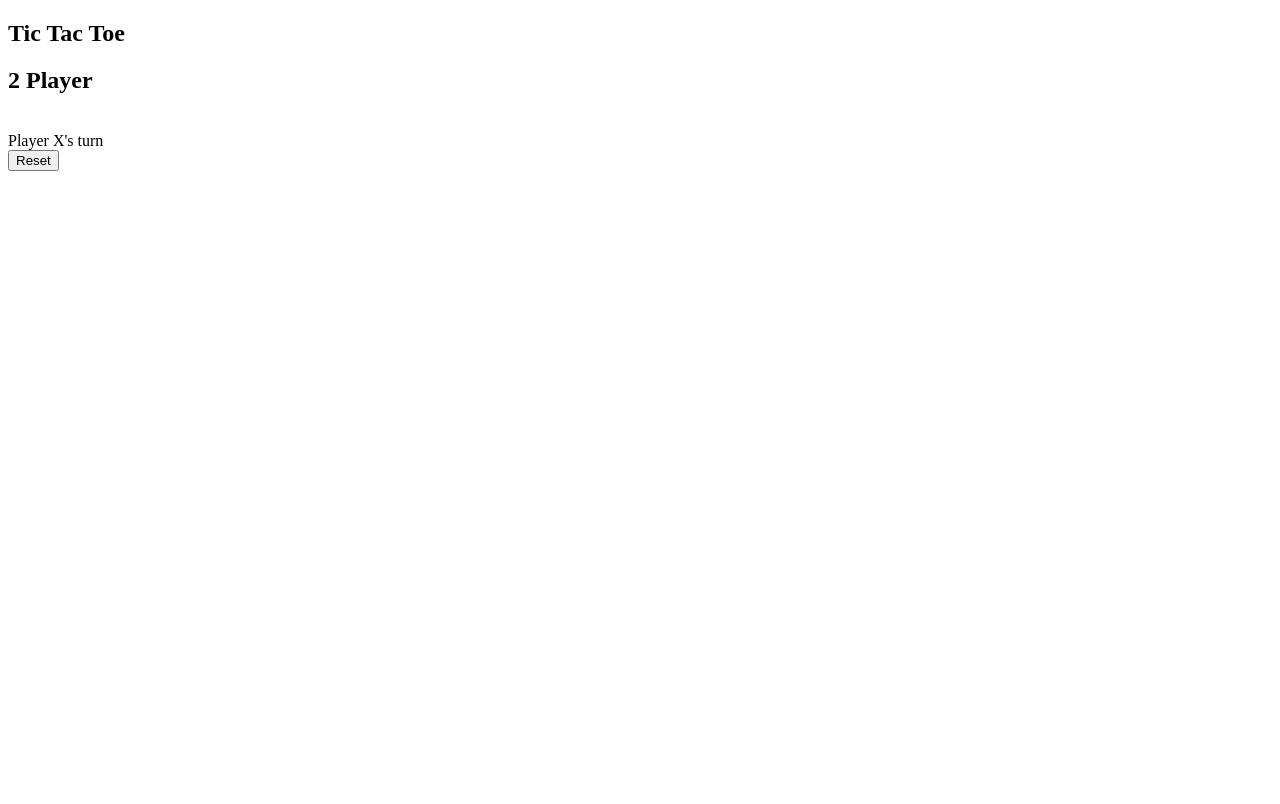
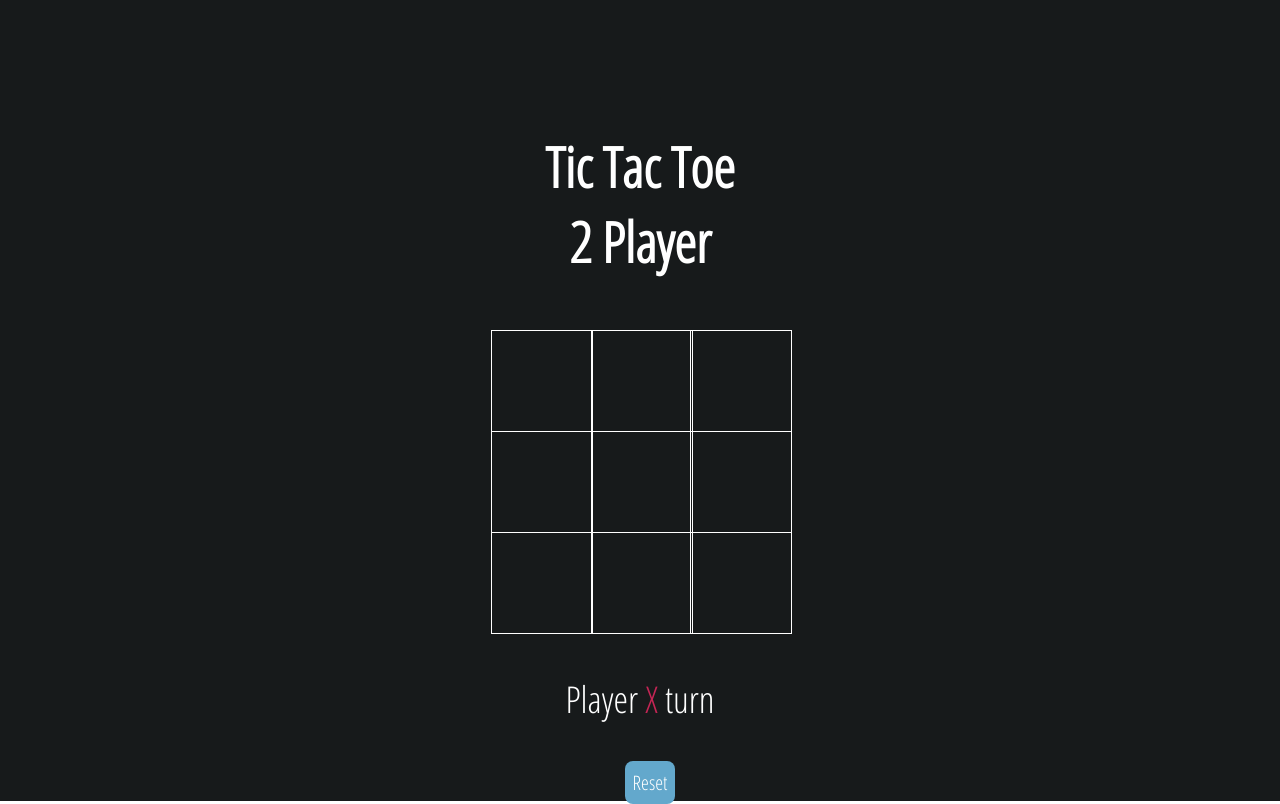
Before and after one commit to ChivSuroo/Tick-Tac-Toe-Game, a plain HTML site: page index.html in a window 1280 px wide. Drawn offline with Linux system fonts and the light colour scheme.

Commit message:
added styles to grids of game

```diff
--- a/assets/css/style.css
+++ b/assets/css/style.css
@@ -0,0 +1,87 @@
+@import url('https://fonts.googleapis.com/css2?family=Open+Sans+Condensed:ital,wght@0,300;1,300&display=swap');
+
+* {
+    padding: 0;
+    margin: 0;
+    font-family: 'Open Sans Condensed', cursive;
+}
+
+.base {
+    background-color: #171a1b;
+    height: 100vh;
+    padding-top: 1px;
+}
+
+.title {
+    color: white;
+    text-align: center;
+    font-size: 37px;
+    margin-top: 10%;
+}
+
+.display {
+    color: white;
+    font-size: 37px;
+    text-align: center;
+    margin-top: 1em;
+    margin-bottom: 1em;
+}
+
+.hide {
+    display: none;
+}
+
+.game-container {
+    margin: 0 auto;
+    display: grid;
+    grid-template-columns: 33% 33% 33%;
+    grid-template-rows: 33% 33% 33%;
+    justify-content: space-evenly;
+    max-width: 300px;
+
+}
+
+.game-tile {
+    border: 1px solid white;
+    min-width: 100px;
+    min-height: 100px;
+    display: flex;
+    justify-content: center;
+    align-items: center;
+    font-size: 50px;
+    cursor: pointer;
+}
+
+.playerX {
+    color: #c42655;
+}
+
+.playerO {
+    color: #498AFB;
+}
+
+.controls {
+    display: flex;
+    flex-direction: row;
+    justify-content: center;
+    align-items: center;
+    margin-top: 1em;
+}
+
+.controls button {
+    color: white;
+    padding: 8px;
+    border-radius: 8px;
+    border: none;
+    font-size: 20px;
+    margin-left: 1em;
+    cursor: pointer;
+}
+
+.restart {
+    background-color: #498AFB;
+}
+
+#reset {
+    background-color: #63a8cc;
+}
--- a/index.html
+++ b/index.html
@@ -21,19 +21,19 @@
             <br>
         </section>
         <section class="game-container">
-            <div class="tile"></div>
-            <div class="tile"></div>
-            <div class="tile"></div>
-            <div class="tile"></div>
-            <div class="tile"></div>
-            <div class="tile"></div>
-            <div class="tile"></div>
-            <div class="tile"></div>
-            <div class="tile"></div>
+            <div class="game-tile"></div>
+            <div class="game-tile"></div>
+            <div class="game-tile"></div>
+            <div class="game-tile"></div>
+            <div class="game-tile"></div>
+            <div class="game-tile"></div>
+            <div class="game-tile"></div>
+            <div class="game-tile"></div>
+            <div class="game-tile"></div>
         </section>
         <section class="display announcer hide"></section>
         <section class="display">
-            Player <span class="display-player playerX">X</span>'s turn
+            Player <span class="display-player playerX">X</span> turn
         </section>
         <section class="controls">
             <button id="reset">Reset</button>
```
